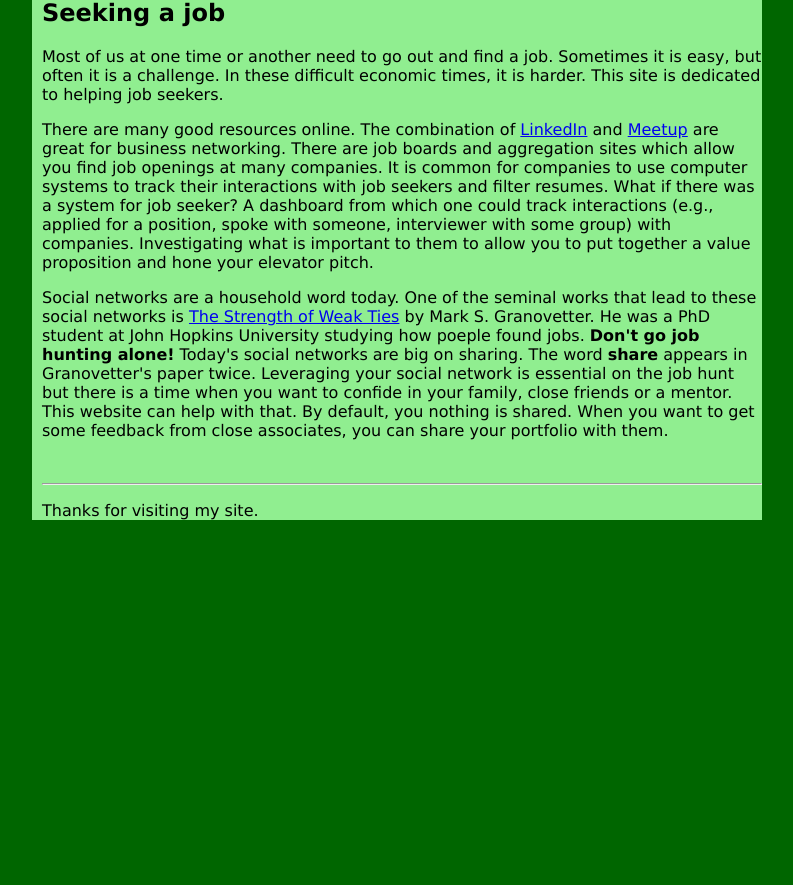
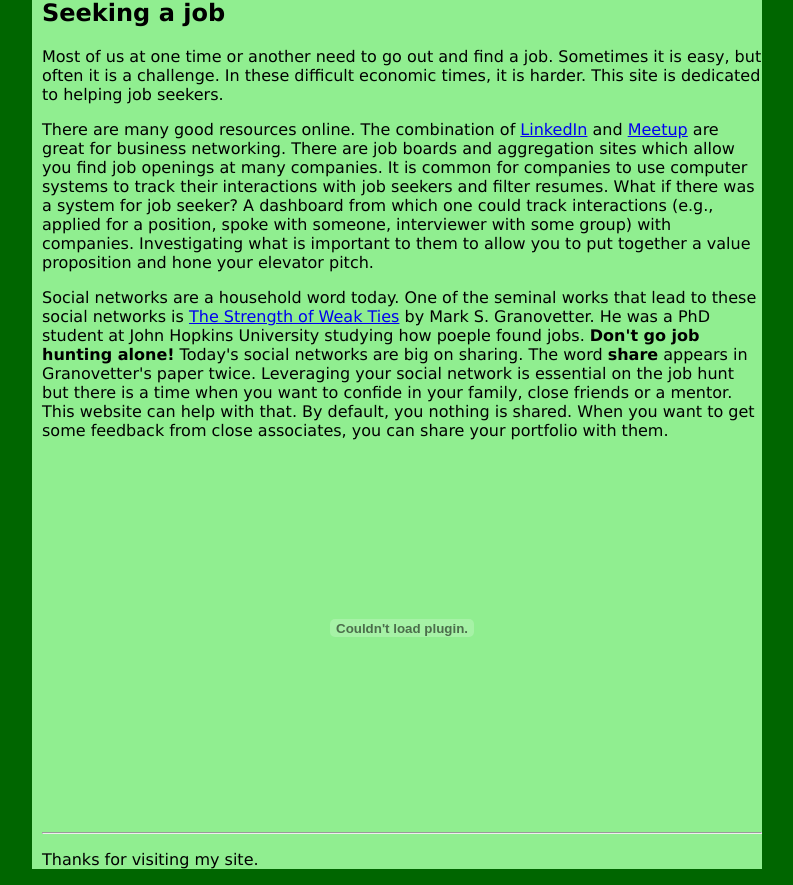
Before and after one commit to oshko/opportunity, a Django app: page / in a window 1280 px wide. Shown: the part 123-1008 px from the top of the page, without its empty margins (243-1036 px from the left). Before the commit the page ends 643 px from the top, so only its background shows below. Run offline with Django 3.2, Linux system fonts and the light colour scheme; some libraries are stand-ins or nearby versions.

Commit message:
added steve jobs video

```diff
--- a/opportunity/templates/about.html
+++ b/opportunity/templates/about.html
@@ -11,4 +11,12 @@ Most of us at one time or another need to go out and find a job. Sometimes it is
 
 <p>Social networks are a household word today. One of the seminal works that lead to these social networks is <a href="http://sociology.stanford.edu/people/mgranovetter/documents/granstrengthweakties.pdf">The Strength of Weak Ties</a> by Mark S. Granovetter. He was a PhD student at John Hopkins University studying how poeple found jobs. <b>Don't go job hunting alone!</b> Today's social networks are big on sharing. The word <b>share</b> appears in Granovetter's paper twice. Leveraging your social network is essential on the job hunt but there is a time when you want to confide in your family, close friends or a mentor. This website can help with that. By default, you nothing is shared. When you want to get some feedback from close associates, you can share your portfolio with them. </p>
 
+<div style="text-align:center" >
+  <embed
+     width="420" height="345"
+     src="http://www.youtube.com/v/zkTf0LmDqKI"
+     type="application/x-shockwave-flash">
+  </embed>
+</div>
+
 {% endblock %}
```
